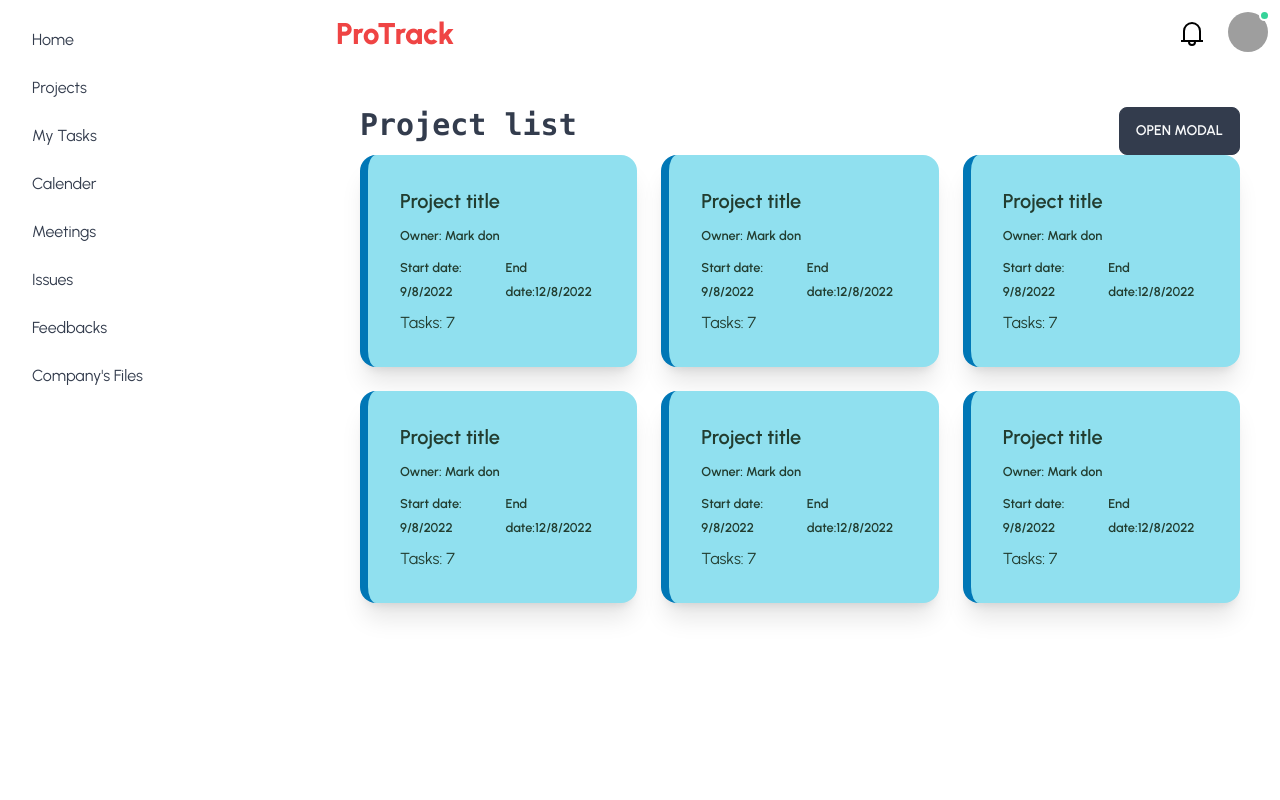
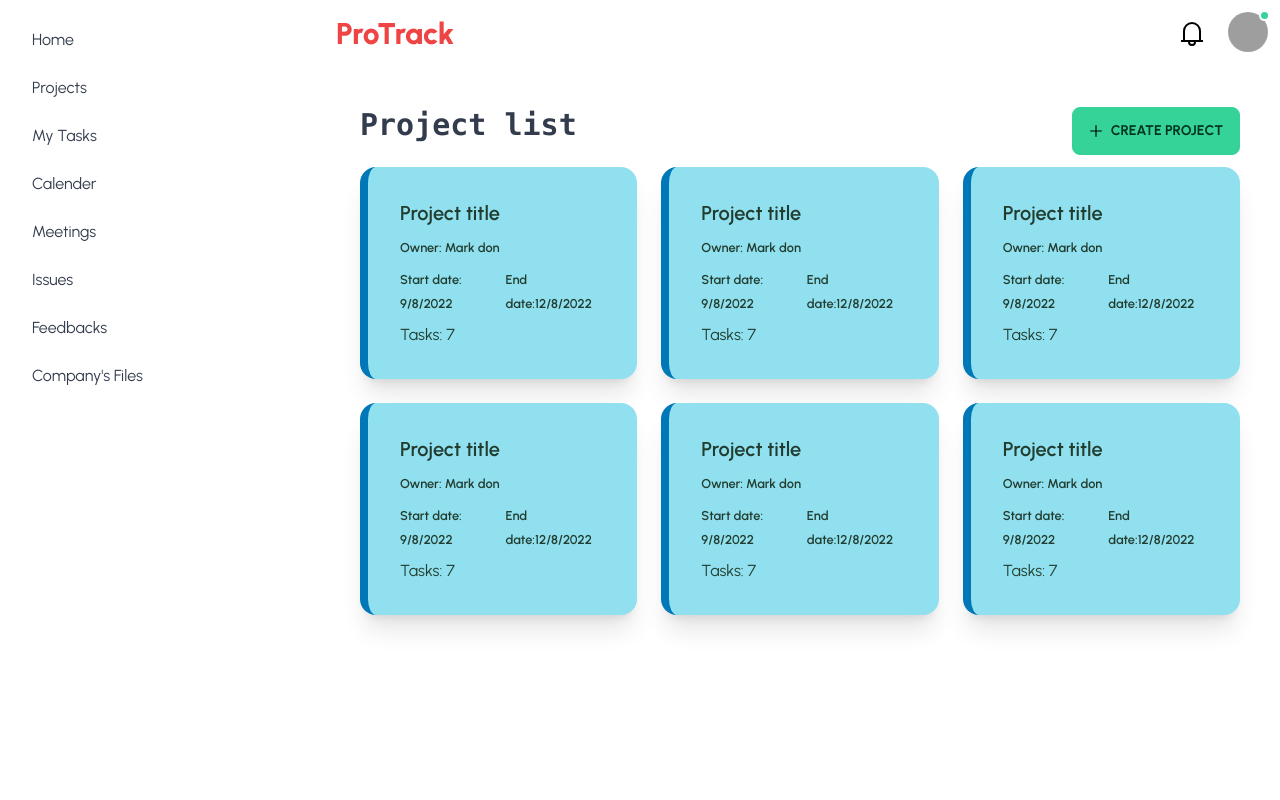
Before and after one commit to RAHUL573769/pro-track, a React (Create React App) app: page /dashboard/projects in a window 1280 px wide. Shown: the top 800 px of the page. Built offline with nearby package versions, Linux system fonts and the light colour scheme; grey boxes are pictures that could not be loaded.

Commit message:
data output

```diff
--- a/src/Components/Dashboard/AddProjectModal.jsx
+++ b/src/Components/Dashboard/AddProjectModal.jsx
@@ -10,7 +10,7 @@ const AddProjectModal = () => {
     return (
         <div className='grid justify-content-center'>
             {/* <!-- The button to open modal --> */}
-            <label for="my-modal" class="btn modal-button">open modal</label>
+            <label for="my-modal" class="btn btn-success font-bold mb-3"><GrAdd className="mr-2"></GrAdd>Create Project</label>
 
             {/* <!-- Put this part before </body> tag --> */}
             <input type="checkbox" id="my-modal" class="modal-toggle" />
@@ -103,14 +103,15 @@ const AddProjectModal = () => {
                             className="shadow-sm focus:ring-indigo-500 focus:border-indigo-500 mt-1 block w-full sm:text-sm border border-gray-300 rounded-md"
                             placeholder="you@example.com"
                             defaultValue={''}
-                            {...register("member")}
+                            {...register("members")}
                         />
 
+                        <div class="modal-action flex justify-between">
+                            <label for="my-modal" class="btn">Cancel</label>
+                            <input type="submit" value='submit' className='btn'/>
+                        </div>
+
                     </form>
-                    <div class="modal-action flex justify-between">
-                        <label for="my-modal" class="btn">Cancel</label>
-                        <label for="create-project" typeof='submit' class="btn">Submit</label>
-                    </div>
                 </div>
             </div>
         </div>
@@ -119,133 +120,134 @@ const AddProjectModal = () => {
 
 export default AddProjectModal;
 
+// <div>
+//     <label for="create-project" class="btn btn-success font-bold"><GrAdd className="mr-2"></GrAdd>Create Project</label>
+//     <input type="checkbox" id="create-project" class="modal-toggle " />
+//     <div class="modal lg:ml-60 mt-10 overflow-hidden">
+//         <div class="modal-box max-w-lg w-11/12 lg:max-w-5xl">
+//             <h3 class="font-bold text-lg">Hello user! Create Your project here.</h3>
+//             <form onSubmit={handleSubmit(onSubmit)}>
+//                 <div className='grid grid-cols-1 lg:grid-cols-2'>
+//                     <div className='my-3'>
+//                         <div className="mt-5 md:mt-0 md:col-span-2 p-2">
+//                             <div className="shadow sm:rounded-md sm:overflow-hidden">
+//                                 <div className="px-4 py-5 bg-white space-y-6 sm:p-6">
+//                                     <div className="grid grid-cols-3 gap-6">
+//                                         <div className="col-span-3 sm:col-span-2">
+//                                             <label htmlFor="company-website" className="block text-sm font-medium text-gray-700">
+//                                                 Project Name:
+//                                             </label>
+//                                             <div className="mt-1 flex rounded-md shadow-sm">
+//                                                 <input
+//                                                     type="text"
+//                                                     name="project-title"
+//                                                     id="company-website"
+//                                                     className="border-solid border-2 border-base-200 w-full "
+//                                                     placeholder="App development"
+//                                                     {...register("project-title")}
+//                                                 />
+//                                             </div>
+//                                         </div>
+//                                     </div>
+//                                     <div>
+//                                         <label htmlFor="about" className="block text-sm font-medium text-gray-700">
+//                                             Description
+//                                         </label>
+//                                         <div className="mt-1">
+//                                             <textarea
+//                                                 id="about"
+//                                                 name="about"
+//                                                 rows={3}
+//                                                 className="shadow-sm focus:ring-indigo-500 focus:border-indigo-500 mt-1 block w-full sm:text-sm border border-gray-300 rounded-md"
+//                                                 placeholder="you@example.com"
+//                                                 defaultValue={''}
+//                                                 {...register("about")}
+//                                             />
+//                                         </div>
+//                                     </div>
+//                                     <div>
+//                                         <label htmlFor="owner" className='"block text-sm font-medium text-gray-700'>Owner Name:</label>
+//                                         <div className="mt-1 flex rounded-md shadow-sm">
+//                                             <input
+//                                                 type="text"
+//                                                 name="owner"
+//                                                 id="owner"
+//                                                 placeholder='Mark Don'
+//                                                 className="border-solid border-2 border-base-200 w-56 "
+//                                                 {...register("owner")}
+//                                             />
+//                                         </div>
+//                                     </div>
+//                                     <div>
+//                                         <label htmlFor="start" className='"block text-sm font-medium text-gray-700'>Starting Date:</label>
+//                                         <div className="mt-1 flex rounded-md shadow-sm">
+//                                             <input
+//                                                 type="date"
+//                                                 name="start-date"
+//                                                 id="start"
+//                                                 className="border-solid border-2 border-base-200 w-56 "
+//                                                 {...register("start-date")}
+//                                             />
+//                                         </div>
+//                                     </div>
+//                                     <div>
+//                                         <label htmlFor="end" className='"block text-sm font-medium text-gray-700'>Ending Date:</label>
+//                                         <div className="mt-1 flex rounded-md shadow-sm">
+//                                             <input
+//                                                 type="date"
+//                                                 name="end-date"
+//                                                 id="end"
+//                                                 className="border-solid border-2 border-base-200 w-56 "
+//                                                 {...register("end-date")}
+//                                             />
+//                                         </div>
+//                                     </div>
+//                                 </div>
+//                             </div>
+//                         </div>
+//                     </div>
+//                     <div className='my-4'>
+//                         <div className="shadow sm:rounded-md sm:overflow-hidden">
+//                             <div className="px-4 py-5 bg-white space-y-6 sm:p-6">
+//                                 <div>
+//                                     <label htmlFor="owner" className='"block text-sm font-medium text-gray-700'>Team Name:</label>
+//                                     <div className="mt-1 flex rounded-md shadow-sm">
+//                                         <input
+//                                             type="text"
+//                                             name="team"
+//                                             id="team"
+//                                             placeholder='Mark Don'
+//                                             className="border-solid border-2 border-base-200 w-56 "
+//                                             {...register("team")}
+//                                         />
+//                                     </div>
+//                                 </div>
+//                                 <div>
+//                                     <label htmlFor="about" className="block text-sm font-medium text-gray-700">
+//                                         Add members
+//                                     </label>
+//                                     <div className="mt-1">
+//                                         <textarea
+//                                             id="members"
+//                                             name="members"
+//                                             rows={3}
+//                                             className="shadow-sm focus:ring-indigo-500 focus:border-indigo-500 mt-1 block w-full sm:text-sm border border-gray-300 rounded-md"
+//                                             placeholder="you@example.com"
+//                                             defaultValue={''}
+//                                             {...register("member")}
+//                                         />
+//                                     </div>
 
-{/* <label for="create-project" class="btn btn-success font-bold"><GrAdd className="mr-2"></GrAdd>Create Project</label>
-<input type="checkbox" id="create-project" class="modal-toggle " />
-<div class="modal lg:ml-60 mt-10 overflow-hidden">
-    <div class="modal-box max-w-lg w-11/12 lg:max-w-5xl">
-        <h3 class="font-bold text-lg">Hello user! Create Your project here.</h3>
-        <form onSubmit={handleSubmit(onSubmit)}>
-            <div className='grid grid-cols-1 lg:grid-cols-2'>
-                <div className='my-3'>
-                    <div className="mt-5 md:mt-0 md:col-span-2 p-2">
-                        <div className="shadow sm:rounded-md sm:overflow-hidden">
-                            <div className="px-4 py-5 bg-white space-y-6 sm:p-6">
-                                <div className="grid grid-cols-3 gap-6">
-                                    <div className="col-span-3 sm:col-span-2">
-                                        <label htmlFor="company-website" className="block text-sm font-medium text-gray-700">
-                                            Project Name:
-                                        </label>
-                                        <div className="mt-1 flex rounded-md shadow-sm">
-                                            <input
-                                                type="text"
-                                                name="project-title"
-                                                id="company-website"
-                                                className="border-solid border-2 border-base-200 w-full "
-                                                placeholder="App development"
-                                                {...register("project-title")}
-                                            />
-                                        </div>
-                                    </div>
-                                </div>
-                                <div>
-                                    <label htmlFor="about" className="block text-sm font-medium text-gray-700">
-                                        Description
-                                    </label>
-                                    <div className="mt-1">
-                                        <textarea
-                                            id="about"
-                                            name="about"
-                                            rows={3}
-                                            className="shadow-sm focus:ring-indigo-500 focus:border-indigo-500 mt-1 block w-full sm:text-sm border border-gray-300 rounded-md"
-                                            placeholder="you@example.com"
-                                            defaultValue={''}
-                                            {...register("about")}
-                                        />
-                                    </div>
-                                </div>
-                                <div>
-                                    <label htmlFor="owner" className='"block text-sm font-medium text-gray-700'>Owner Name:</label>
-                                    <div className="mt-1 flex rounded-md shadow-sm">
-                                        <input
-                                            type="text"
-                                            name="owner"
-                                            id="owner"
-                                            placeholder='Mark Don'
-                                            className="border-solid border-2 border-base-200 w-56 "
-                                            {...register("owner")}
-                                        />
-                                    </div>
-                                </div>
-                                <div>
-                                    <label htmlFor="start" className='"block text-sm font-medium text-gray-700'>Starting Date:</label>
-                                    <div className="mt-1 flex rounded-md shadow-sm">
-                                        <input
-                                            type="date"
-                                            name="start-date"
-                                            id="start"
-                                            className="border-solid border-2 border-base-200 w-56 "
-                                            {...register("start-date")}
-                                        />
-                                    </div>
-                                </div>
-                                <div>
-                                    <label htmlFor="end" className='"block text-sm font-medium text-gray-700'>Ending Date:</label>
-                                    <div className="mt-1 flex rounded-md shadow-sm">
-                                        <input
-                                            type="date"
-                                            name="end-date"
-                                            id="end"
-                                            className="border-solid border-2 border-base-200 w-56 "
-                                            {...register("end-date")}
-                                        />
-                                    </div>
-                                </div>
-                            </div>
-                        </div>
-                    </div>
-                </div>
-                <div className='my-4'>
-                    <div className="shadow sm:rounded-md sm:overflow-hidden">
-                        <div className="px-4 py-5 bg-white space-y-6 sm:p-6">
-                            <div>
-                                <label htmlFor="owner" className='"block text-sm font-medium text-gray-700'>Team Name:</label>
-                                <div className="mt-1 flex rounded-md shadow-sm">
-                                    <input
-                                        type="text"
-                                        name="team"
-                                        id="team"
-                                        placeholder='Mark Don'
-                                        className="border-solid border-2 border-base-200 w-56 "
-                                        {...register("team")}
-                                    />
-                                </div>
-                            </div>
-                            <div>
-                                <label htmlFor="about" className="block text-sm font-medium text-gray-700">
-                                    Add members
-                                </label>
-                                <div className="mt-1">
-                                    <textarea
-                                        id="members"
-                                        name="members"
-                                        rows={3}
-                                        className="shadow-sm focus:ring-indigo-500 focus:border-indigo-500 mt-1 block w-full sm:text-sm border border-gray-300 rounded-md"
-                                        placeholder="you@example.com"
-                                        defaultValue={''}
-                                        {...register("member")}
-                                    />
-                                </div>
-
-                            </div>
-                        </div>
-                    </div>
-                </div>
-            </div>
-            <div class="modal-action flex justify-between">
-                    <label for="create-project" typeof='submit' class="btn">Submit</label>
-                    <label for="create-project" class="btn">Cancel</label>
-                </div>
-        </form>
-    </div>
-</div> */}
+//                                 </div>
+//                             </div>
+//                         </div>
+//                     </div>
+//                 </div>
+//                 <div class="modal-action flex justify-between">
+//                     <label for="create-project" class="btn">Cancel</label>
+//                     <input type="submit" value='submit' />
+//                 </div>
+//             </form>
+//         </div>
+//     </div>
+// </div>
```
